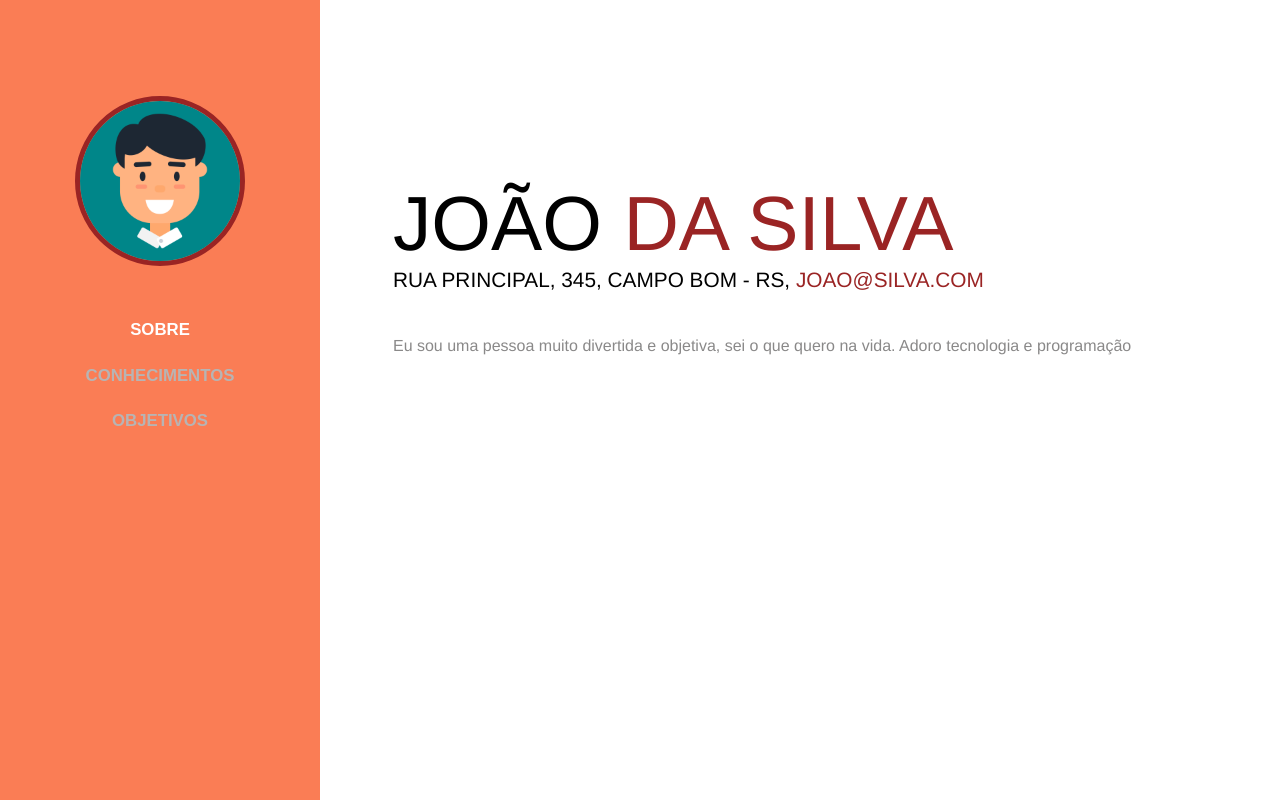
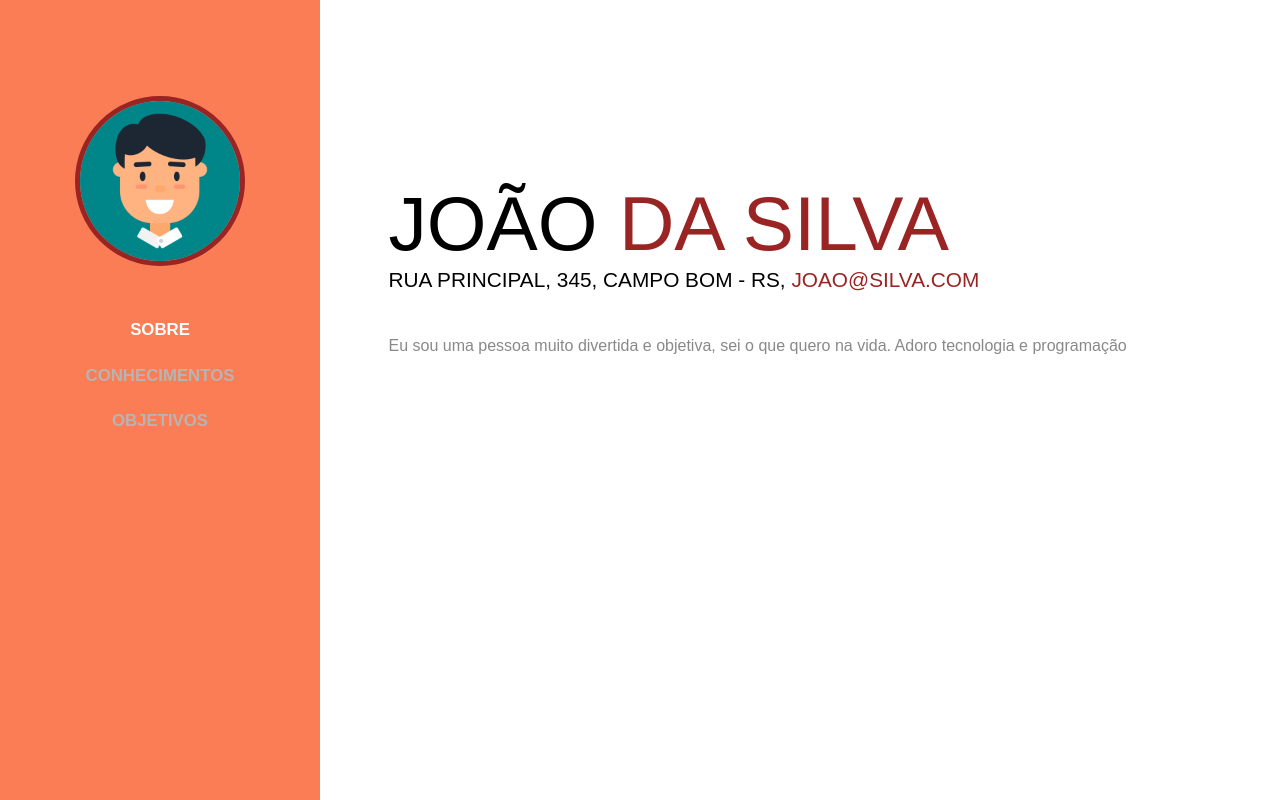
Before and after one commit to 0AndersonMelo0/Trabalho-html-css, a plain HTML site: page index.html in a window 1280 px wide. Drawn offline with Linux system fonts and the light colour scheme.

Commit message:
Update style.css

```diff
--- a/style.css
+++ b/style.css
@@ -43,22 +43,24 @@ span{
 }
 .centro-q{
     position: relative;
-    margin-left: 1%;
-    font-family: 'Franklin Gothic Medium', 'Arial Narrow', Arial, sans-serif;
+    margin-left: 0.5%;
+    font-family: Arial, Helvetica, sans-serif;
 }
 .tm{
     text-transform: uppercase;
+    font-family: Arial, Helvetica, sans-serif;
     position: relative;
     font-size: 480%;
     margin-top: 20%;
 }
 .tm2{
     text-transform: uppercase;
+    font-family: Arial, Helvetica, sans-serif;
     position: relative;
     font-size: 130%;
 }
 .tm3{
-    font-family: 'Franklin Gothic Medium', 'Arial Narrow', Arial, sans-serif;
+    font-family: Arial, Helvetica, sans-serif;
     position: relative;
     font-size: 100%;
     color: rgb(138, 137, 137);
```
